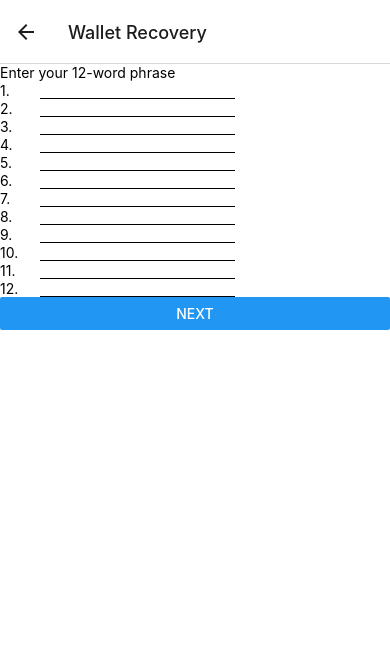
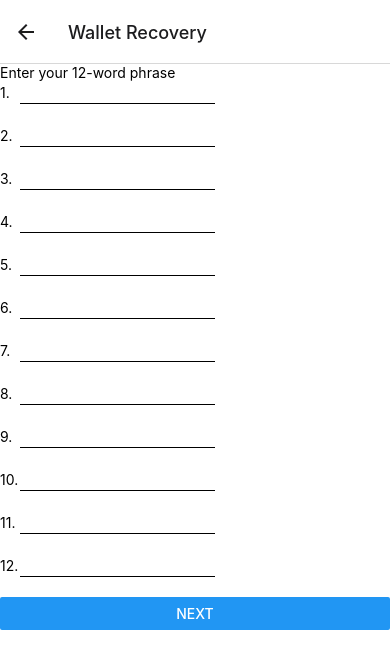
Before and after one commit to TatacoaBitcoin/nostratacoa, a React Native app: screen /RecoverWallet in a window 390 px wide. Shown: the top 668 px of the page. Built offline with nearby package versions, Linux system fonts and the light colour scheme.

Commit message:
validates word input

```diff
--- a/src/screens/RecoverWallet.js
+++ b/src/screens/RecoverWallet.js
@@ -9,21 +9,51 @@ import {
 } from 'react-native';
 
 import {ScreenTemplate} from '../atoms';
+import {isWordValid} from '../utils';
 
 const RecoverWallet = ({navigation}) => {
-  const [word, setWord] = useState();
+  const [words, setWords] = useState(Array(12).fill(''));
+  const [wordStatus, setWordStatus] = useState(Array(12).fill(''));
+
+  const handleInputChange = (value, index) => {
+    const isValid = isWordValid(value);
+    const updateValidWords = [...wordStatus];
+    if (value.length >= 3 && isValid) {
+      updateValidWords[index] = 'success';
+    } else if (value.length >= 3 && !isValid) {
+      updateValidWords[index] = 'danger';
+    } else if (value.length < 3) {
+      updateValidWords[index] = '';
+    }
+    setWordStatus(updateValidWords);
+    const updatedWords = [...words];
+    updatedWords[index] = value;
+    setWords(updatedWords);
+  };
 
   return (
     <ScreenTemplate>
       <ScrollView>
         <Text>Enter your 12-word phrase</Text>
-        {[...Array(12)].map((item, idx) => (
-          <View style={styles.inputContainer}>
-            <Text style={styles.inputLabel}>{idx + 1}.</Text>
+        {words.map((word, idx) => (
+          <View style={styles.inputContainer} key={idx}>
+            <Text
+              style={[
+                styles.inputLabel,
+                wordStatus[idx] === 'success' && styles.success,
+                wordStatus[idx] === 'danger' && styles.danger,
+              ]}>
+              {idx + 1}.
+            </Text>
             <TextInput
-              style={styles.input}
-              onChangeText={setWord}
+              style={[
+                styles.input,
+                wordStatus[idx] === 'success' && styles.success,
+                wordStatus[idx] === 'danger' && styles.danger,
+              ]}
+              onChangeText={value => handleInputChange(value, idx)}
               value={word}
+              autoCapitalize={'none'}
             />
           </View>
         ))}
@@ -40,13 +70,20 @@ const styles = StyleSheet.create({
     display: 'flex',
     flexDirection: 'row',
     alignItems: 'center',
-    gap: 20,
+    marginBottom: 20,
+  },
+  inputLabel: {
+    width: 20,
   },
   input: {
     borderBottomWidth: 1,
     width: '50%',
+    paddingBottom: 5,
   },
-  inputLabel: {
-    width: 20,
+  success: {
+    color: 'green',
+  },
+  danger: {
+    color: 'red',
   },
 });
--- /dev/null
+++ b/src/utils/index.js
@@ -0,0 +1,5 @@
+import wordList from '../libs/mnemonics/words.json';
+
+export const isWordValid = word => {
+  return wordList.includes(word);
+};
```
